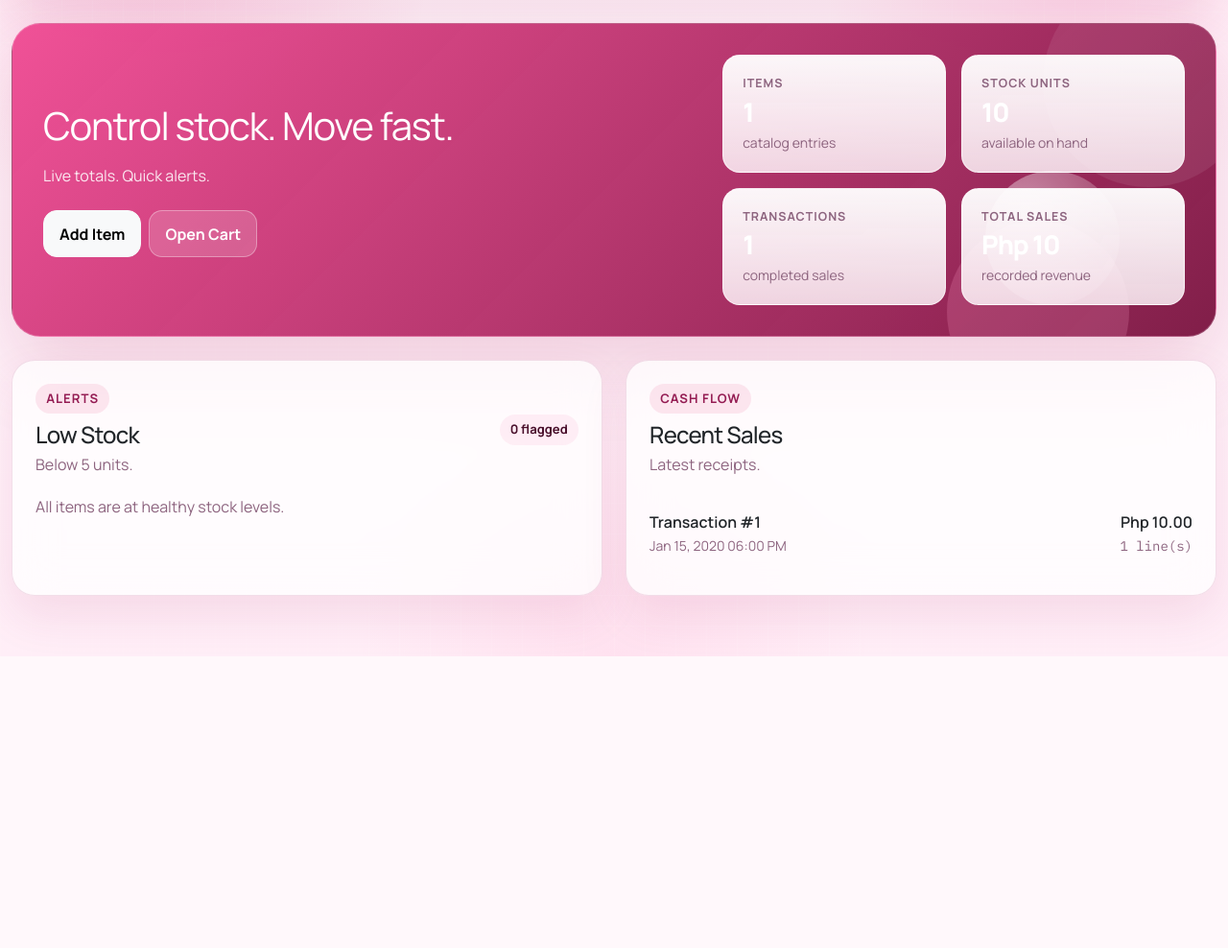
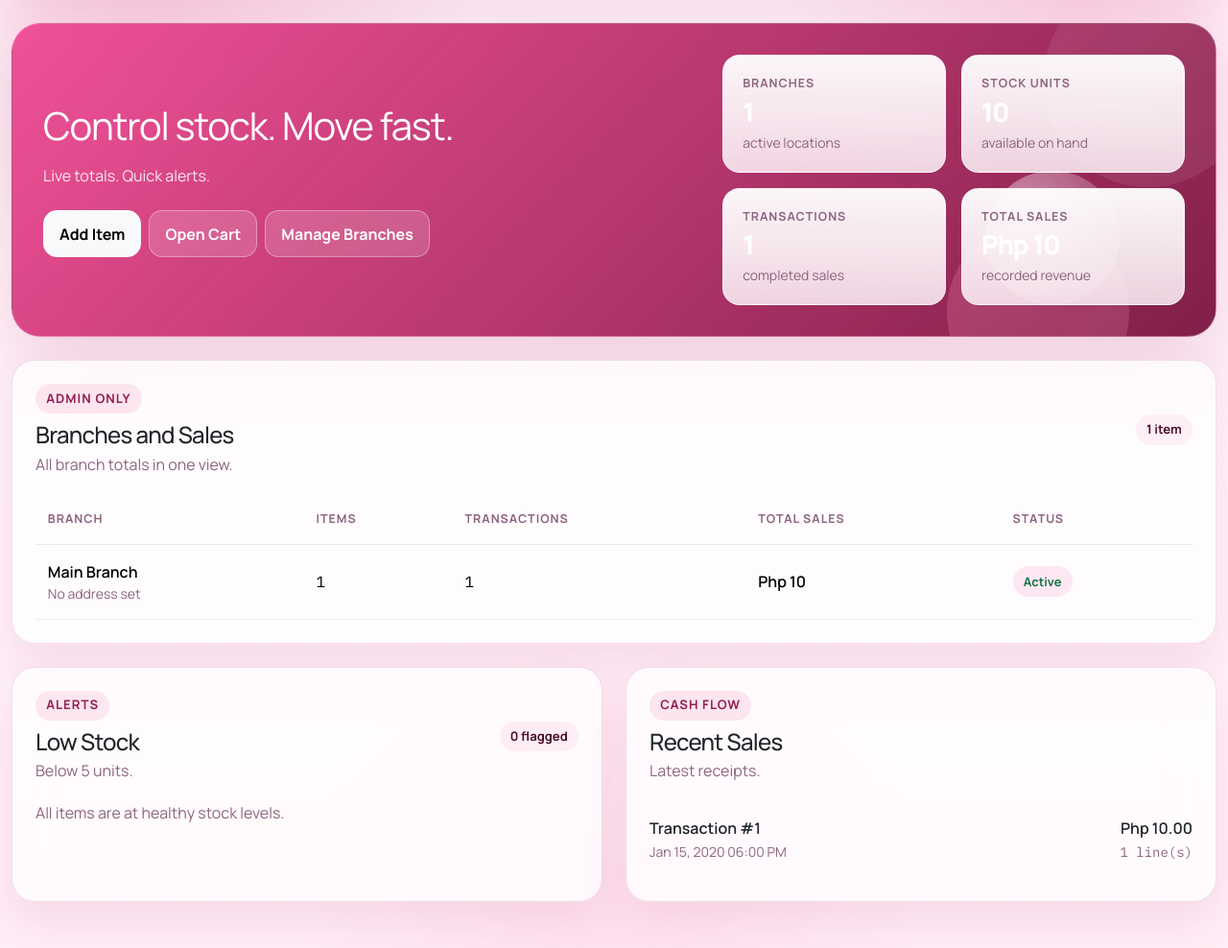
Before and after one commit to smartinez1-lgtm/JCL, a Django app: page / in a window 1280 px wide. Shown: the part 116-1104 px from the top of the page at 96% size. Before the commit the page ends 800 px from the top, so only its background shows below. Run offline with Django 5.2, Linux system fonts and the light colour scheme; a user stored in the database is signed in; data comes from the database, SQL or seed files in the repository; tables that the repository leaves empty hold one stand-in row (values such as "Sample post").

Commit message:
Update feature

```diff
--- a/core/forms.py
+++ b/core/forms.py
@@ -12,8 +12,9 @@ class ItemForm(forms.ModelForm):
 
     class Meta:
         model = Item
-        fields = ["name", "description", "price", "quantity"]
+        fields = ["branch", "name", "description", "price", "quantity"]
         widgets = {
+            "branch": forms.Select(attrs={"class": "form-select"}),
             "name": forms.TextInput(attrs={"class": "form-control", "placeholder": "Item name"}),
             "description": forms.Textarea(
                 attrs={"class": "form-control", "rows": 3, "placeholder": "Optional description"}
--- a/core/views.py
+++ b/core/views.py
@@ -3,14 +3,19 @@ from decimal import Decimal
 
 from django.contrib import messages
 from django.contrib.auth import login
-from django.contrib.auth.decorators import login_required
+from django.contrib.auth.decorators import login_required, user_passes_test
 from django.db import IntegrityError
 from django.db import transaction
 from django.db.models import Count, Q, Sum
 from django.shortcuts import get_object_or_404, redirect, render
 
 from .forms import CartAddForm, CartUpdateForm, ItemForm, SearchForm, SignUpForm
-from .models import Item, Transaction, TransactionItem
+from .models import Branch, Item, Transaction, TransactionItem
+
+
+def _is_admin_user(user):
+    """Allow only staff/admin users into management-only pages."""
+    return user.is_authenticated and user.is_staff
 
 
 def _get_cart(session):
@@ -83,7 +88,10 @@ def _cart_details(session):
 @login_required
 def dashboard_view(request):
     """Show quick summary cards for inventory and cashier activity."""
-    items = Item.objects.all()
+    if not request.user.is_staff:
+        return redirect("cashier")
+
+    items = Item.objects.select_related("branch").all()
     low_stock_count = items.filter(quantity__lt=5).count()
     total_stock = items.aggregate(total=Sum("quantity"))["total"] or 0
     total_items = items.count()
@@ -91,22 +99,32 @@ def dashboard_view(request):
     total_sales = Transaction.objects.aggregate(total=Sum("total_amount"))["total"] or Decimal("0.00")
 
     context = {
+        "branch_count": Branch.objects.filter(is_active=True).count(),
+        "branch_sales": Branch.objects.annotate(
+            item_count=Count("items", distinct=True),
+            transaction_count=Count("transactions", distinct=True),
+            total_sales=Sum("transactions__total_amount"),
+        ),
         "total_items": total_items,
         "total_stock": total_stock,
         "low_stock_count": low_stock_count,
         "transaction_count": transaction_count,
         "total_sales": total_sales,
-        "recent_transactions": Transaction.objects.prefetch_related("transaction_items", "transaction_items__item")[:5],
+        "recent_transactions": Transaction.objects.select_related("branch").prefetch_related(
+            "transaction_items",
+            "transaction_items__item",
+        )[:5],
         "low_stock_items": items.filter(quantity__lt=5)[:5],
     }
     return render(request, "core/dashboard.html", context)
 
 
 @login_required
+@user_passes_test(_is_admin_user)
 def inventory_list_view(request):
     """List inventory items and optionally filter them by search term."""
     form = SearchForm(request.GET)
-    items = Item.objects.all()
+    items = Item.objects.select_related("branch").all()
 
     if form.is_valid():
         query = form.cleaned_data["q"]
@@ -121,6 +139,7 @@ def inventory_list_view(request):
 
 
 @login_required
+@user_passes_test(_is_admin_user)
 def item_create_view(request):
     """Create a new item and return to the inventory list on success."""
     if request.method == "POST":
@@ -140,6 +159,7 @@ def item_create_view(request):
 
 
 @login_required
+@user_passes_test(_is_admin_user)
 def item_update_view(request, pk):
     """Edit an existing item."""
     item = get_object_or_404(Item, pk=pk)
@@ -166,6 +186,7 @@ def item_update_view(request, pk):
 
 
 @login_required
+@user_passes_test(_is_admin_user)
 def item_delete_view(request, pk):
     """Confirm and delete an item."""
     item = get_object_or_404(Item, pk=pk)
@@ -183,7 +204,7 @@ def item_delete_view(request, pk):
 def cashier_view(request):
     """Show sellable items together with the current cart."""
     search_form = SearchForm(request.GET)
-    items = Item.objects.filter(quantity__gt=0)
+    items = Item.objects.select_related("branch").filter(quantity__gt=0, branch__is_active=True)
 
     if search_form.is_valid():
         query = search_form.cleaned_data["q"]
@@ -242,7 +263,7 @@ def add_multiple_to_cart_view(request):
     if request.method != "POST":
         return redirect("cashier")
 
-    items = Item.objects.filter(quantity__gt=0)
+    items = Item.objects.select_related("branch").filter(quantity__gt=0, branch__is_active=True)
     cart = _get_cart(request.session)
     added_count = 0
     errors = []
@@ -342,7 +363,11 @@ def checkout_view(request):
         return redirect("cashier")
 
     with transaction.atomic():
-        transaction_record = Transaction.objects.create(total_amount=Decimal("0.00"))
+        first_line = cart_data["lines"][0]
+        transaction_record = Transaction.objects.create(
+            branch=first_line["item"].branch,
+            total_amount=Decimal("0.00"),
+        )
         total_amount = Decimal("0.00")
 
         for line in cart_data["lines"]:
@@ -385,7 +410,7 @@ def checkout_view(request):
 def receipt_view(request, transaction_id):
     """Display a simple printable receipt."""
     transaction_record = get_object_or_404(
-        Transaction.objects.prefetch_related("transaction_items", "transaction_items__item"),
+        Transaction.objects.select_related("branch").prefetch_related("transaction_items", "transaction_items__item"),
         pk=transaction_id,
     )
     return render(request, "core/receipt.html", {"transaction": transaction_record})
--- a/templates/base.html
+++ b/templates/base.html
@@ -543,7 +543,7 @@
             }
             .navbar-nav {
                 display: grid;
-                grid-template-columns: repeat(4, minmax(0, 1fr));
+                grid-template-columns: repeat(auto-fit, minmax(3.2rem, 1fr));
                 gap: 0.55rem;
                 width: 100%;
             }
--- a/templates/core/cashier.html
+++ b/templates/core/cashier.html
@@ -125,6 +125,7 @@
                                     <div class="d-flex justify-content-between align-items-start gap-3 mb-3">
                                         <div>
                                             <h3 class="h5 mb-1">{{ item.name }}</h3>
+                                            <div class="mini-note">{{ item.branch.name }}</div>
                                             {% if item.description %}
                                                 <div class="mini-note">{{ item.description|truncatechars:32 }}</div>
                                             {% endif %}
--- a/templates/core/dashboard.html
+++ b/templates/core/dashboard.html
@@ -12,15 +12,16 @@
             <div class="d-flex flex-wrap gap-2">
                 <a href="{% url 'item_create' %}" class="btn btn-light">Add Item</a>
                 <a href="{% url 'cashier' %}" class="btn btn-ghost">Open Cart</a>
+                <a href="/admin/core/branch/" class="btn btn-ghost">Manage Branches</a>
             </div>
         </div>
         <div class="col-lg-5">
             <div class="row g-3">
                 <div class="col-6">
                     <div class="quick-stat">
-                        <div class="eyebrow">Items</div>
-                        <div class="value">{{ total_items }}</div>
-                        <div class="text-muted small">catalog entries</div>
+                        <div class="eyebrow">Branches</div>
+                        <div class="value">{{ branch_count }}</div>
+                        <div class="text-muted small">active locations</div>
                     </div>
                 </div>
                 <div class="col-6">
@@ -48,6 +49,56 @@
         </div>
     </div>
 </section>
+
+<div class="card mb-4">
+    <div class="card-body p-4">
+        <div class="panel-title">
+            <div>
+                <span class="section-label mb-2">Admin Only</span>
+                <h2 class="h4 mb-1">Branches and Sales</h2>
+                <p class="text-muted mb-0">All branch totals in one view.</p>
+            </div>
+            <span class="metric-chip">{{ total_items }} item{{ total_items|pluralize }}</span>
+        </div>
+        <div class="table-responsive">
+            <table class="table align-middle">
+                <thead>
+                    <tr>
+                        <th>Branch</th>
+                        <th>Items</th>
+                        <th>Transactions</th>
+                        <th>Total Sales</th>
+                        <th>Status</th>
+                    </tr>
+                </thead>
+                <tbody>
+                    {% for branch in branch_sales %}
+                        <tr>
+                            <td>
+                                <div class="fw-semibold">{{ branch.name }}</div>
+                                <div class="small text-muted">{{ branch.address|default:"No address set" }}</div>
+                            </td>
+                            <td><span class="mono">{{ branch.item_count }}</span></td>
+                            <td><span class="mono">{{ branch.transaction_count }}</span></td>
+                            <td class="fw-semibold">Php {{ branch.total_sales|default:"0.00" }}</td>
+                            <td>
+                                {% if branch.is_active %}
+                                    <span class="status-pill good">Active</span>
+                                {% else %}
+                                    <span class="status-pill low">Inactive</span>
+                                {% endif %}
+                            </td>
+                        </tr>
+                    {% empty %}
+                        <tr>
+                            <td colspan="5" class="text-center text-muted py-4">No branches found.</td>
+                        </tr>
+                    {% endfor %}
+                </tbody>
+            </table>
+        </div>
+    </div>
+</div>
 
 <div class="row g-4">
     <div class="col-lg-6">
--- a/templates/core/inventory_list.html
+++ b/templates/core/inventory_list.html
@@ -44,6 +44,7 @@
                 <thead>
                     <tr>
                         <th>Name</th>
+                        <th>Branch</th>
                         <th>Description</th>
                         <th>Price</th>
                         <th>Quantity</th>
@@ -62,6 +63,7 @@
                                     <span class="status-pill good mt-2">Ready</span>
                                 {% endif %}
                             </td>
+                            <td class="fw-semibold">{{ item.branch.name }}</td>
                             <td>{{ item.description|default:"-"|truncatechars:60 }}</td>
                             <td class="fw-semibold">Php {{ item.price }}</td>
                             <td><span class="mono">{{ item.quantity }}</span></td>
@@ -73,7 +75,7 @@
                         </tr>
                     {% empty %}
                         <tr>
-                            <td colspan="6" class="text-center text-muted py-4">No items found.</td>
+                            <td colspan="7" class="text-center text-muted py-4">No items found.</td>
                         </tr>
                     {% endfor %}
                 </tbody>
--- a/templates/core/receipt.html
+++ b/templates/core/receipt.html
@@ -31,8 +31,8 @@
             <div class="receipt-meta-value">{{ transaction.date|date:"h:i A" }}</div>
         </div>
         <div class="receipt-meta-item">
-            <div class="receipt-meta-label">Status</div>
-            <div class="receipt-meta-value">Paid</div>
+            <div class="receipt-meta-label">Branch</div>
+            <div class="receipt-meta-value">{{ transaction.branch.name }}</div>
         </div>
     </div>
 
--- a/templates/includes/navbar.html
+++ b/templates/includes/navbar.html
@@ -1,6 +1,6 @@
 <nav class="navbar navbar-expand-lg navbar-dark topbar px-3 px-lg-4 py-3">
     <div class="container-fluid px-0">
-        <a class="navbar-brand" href="{% url 'dashboard' %}">
+        <a class="navbar-brand" href="{% if request.user.is_staff %}{% url 'dashboard' %}{% else %}{% url 'cashier' %}{% endif %}">
             <span class="brand-mark">JCL</span>
             <span>
                 JCL
@@ -12,6 +12,7 @@
         </button>
         <div class="collapse navbar-collapse" id="mainNavbar">
             <ul class="navbar-nav mx-auto mb-2 mb-lg-0 gap-lg-2">
+                {% if request.user.is_staff %}
                     <li class="nav-item">
                         <a class="nav-link icon-nav" href="{% url 'dashboard' %}" title="Dashboard" aria-label="Dashboard">
                             <i class="bi bi-grid-1x2-fill"></i>
@@ -24,18 +25,21 @@
                             <span class="label">Stock</span>
                         </a>
                     </li>
+                {% endif %}
                 <li class="nav-item">
                     <a class="nav-link icon-nav" href="{% url 'cashier' %}" title="Cart" aria-label="Cart">
                         <i class="bi bi-cart3"></i>
                         <span class="label">Cart</span>
                     </a>
                 </li>
+                {% if request.user.is_staff %}
                     <li class="nav-item">
                         <a class="nav-link icon-nav" href="/admin/" title="Admin" aria-label="Admin">
                             <i class="bi bi-shield-lock-fill"></i>
                             <span class="label">Admin</span>
                         </a>
                     </li>
+                {% endif %}
             </ul>
             <div class="d-flex flex-column flex-lg-row align-items-lg-center gap-3 text-white">
                 <div class="metric-chip metric-chip-light">
```
Also changed, not shown: core/admin.py (+13 -4 lines), core/api.py (+47 -8 lines), core/models.py (+33 -0 lines), core/migrations/0003_branch_item_branch_transaction_branch.py (added). Lines whose indentation alone changed are shown as unchanged.
